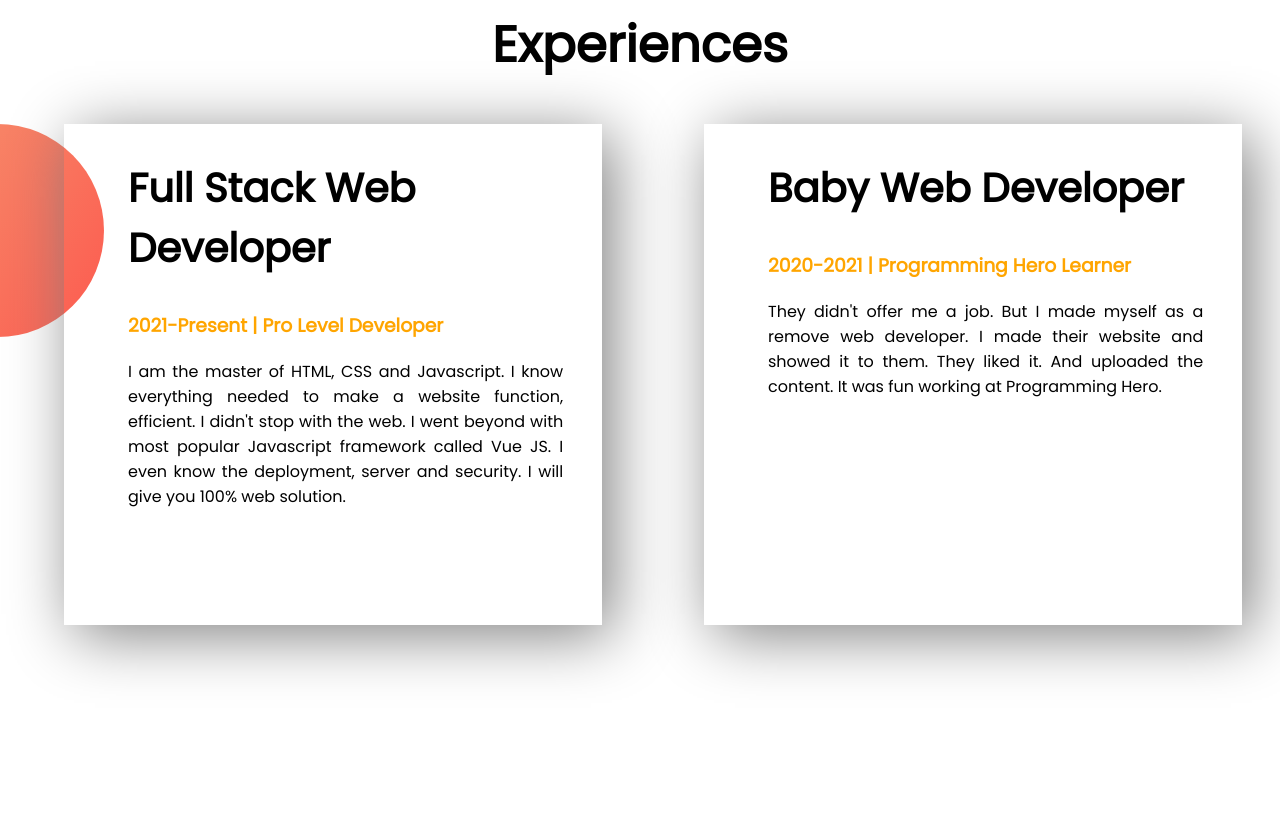
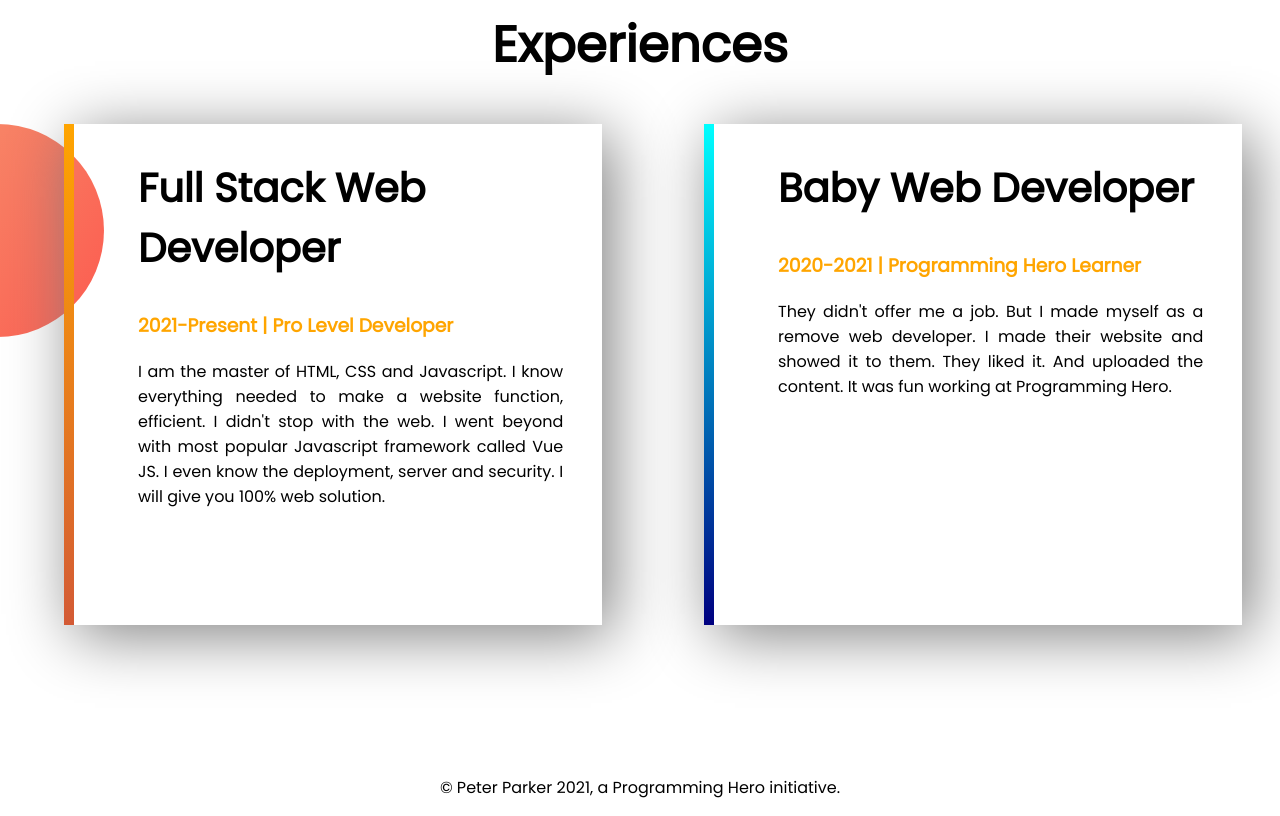
Before and after one commit to AbirSharkar/developer-portfolio, a plain HTML site: page index.html in a window 1280 px wide. Shown: the part 1280-2096 px from the top of the page. Before the commit the page ends 2055 px from the top, so only its background shows below. Drawn offline with Linux system fonts and the light colour scheme.

Commit message:
project finished

```diff
--- a/index.html
+++ b/index.html
@@ -50,7 +50,7 @@
     <section>
         <h1 class="third-portion-header">Experiences</h1>
         <div class="third-portion">
-            <div class="half-width-3rd">
+            <div class="half-width-3rd" id="box-radiant-1">
                 <h2 class="third-portion-2d-header">Full Stack Web Developer</h2>
                 <h3> <span class="n-orange">2021-Present | Pro Level Developer</span> </h3>
                 <p>I am the master of HTML, CSS and Javascript. I know everything needed to make a website function,
@@ -58,7 +58,7 @@
                     Vue JS. I even know the deployment, server and security. I will give you 100% web solution.</p>
             </div>
 
-            <div class="half-width-3rd">
+            <div class="half-width-3rd" id="box-radiant-2">
                 <h2 class="third-portion-2d-header">Baby Web Developer</h2>
                 <h3> <span class="n-orange">2020-2021 | Programming Hero Learner</span> </h3>
                 <p>They didn't offer me a job. But I made myself as a remove web developer. I made their website and
@@ -68,6 +68,10 @@
         </div>
     </section>
 
+    <footer>
+        <p>© Peter Parker 2021, a Programming Hero initiative.</p>
+    </footer>
+
 
 </body>
 
--- a/style.css
+++ b/style.css
@@ -98,3 +98,19 @@ h1{
     text-align: justify;
 
 }
+
+#box-radiant-1{
+    border-left: 10px solid;
+    border-image: linear-gradient(orange, rgb(211, 90, 53));
+    border-image-slice: 1;
+}
+
+#box-radiant-2{
+    border-left: 10px solid;
+    border-image: linear-gradient(cyan, navy);
+    border-image-slice: 1;
+}
+
+footer p{
+    text-align: center;
+}
```
Also changed, not shown: 4 other files.
